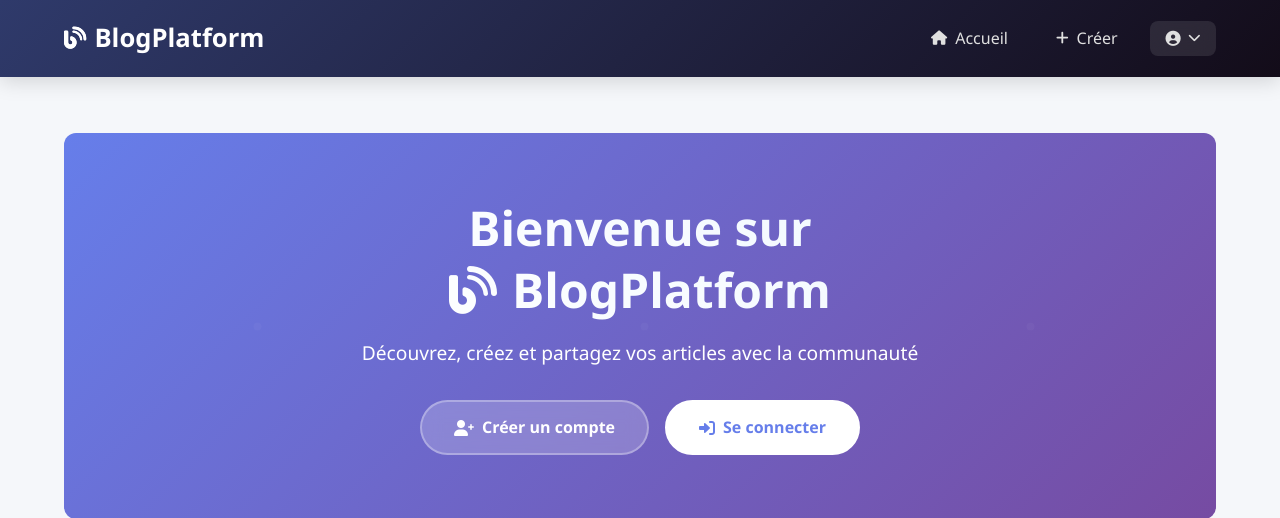
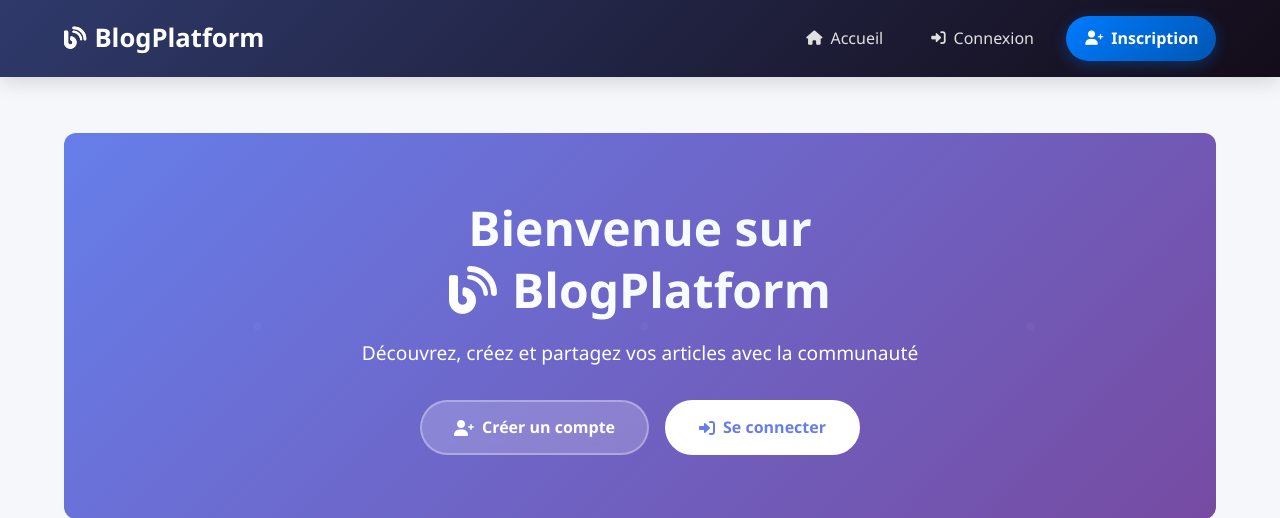
Before and after one commit to blcoussama/PROJET-PYTHON, a Flask app: template templates/index.html in a window 1280 px wide. Shown: the top 518 px of the page. Run offline with Flask 2, Linux system fonts and the light colour scheme; the template is opened without the code that fills it, so the values that code supplies are empty.

Commit message:
Touches finales

```diff
--- a/templates/partials/navbar.html
+++ b/templates/partials/navbar.html
@@ -3,11 +3,14 @@
         <a href="/" class="logo">
             <i class="fas fa-blog"></i>BlogPlatform
         </a>
+
         <div class="nav-menu" id="navMenu">
             <a href="/" class="nav-link">
                 <i class="fas fa-home"></i>Accueil
             </a>
-            <!-- Si l'utilisateur est connecté -->
+
+            {% if user %}
+            <!-- only show “Créer” & dropdown when user is logged in -->
             <a href="/create-article" class="nav-link">
                 <i class="fas fa-plus"></i>Créer
             </a>
@@ -32,7 +35,17 @@
                     </a>
                 </div>
             </div>
+            {% else %}
+            <!-- if no user, show login/register instead -->
+            <a href="/login" class="nav-link">
+                <i class="fas fa-sign-in-alt"></i>Connexion
+            </a>
+            <a href="/register" class="nav-link btn-primary">
+                <i class="fas fa-user-plus"></i>Inscription
+            </a>
+            {% endif %}
         </div>
+
         <div class="nav-toggle" id="navToggle">
             <span></span>
             <span></span>
```
Also changed, not shown: data/blog.db (added).
